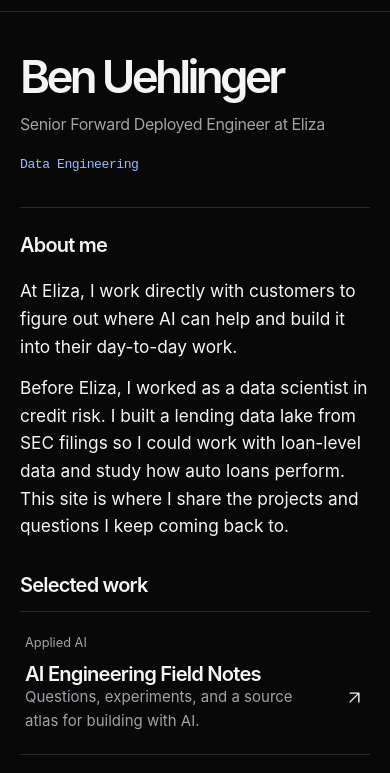
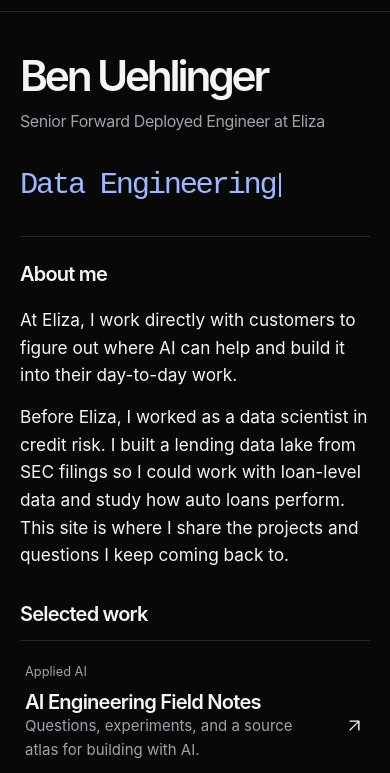
Before and after one commit to benuehlinger/bens-field-notes, an Astro site: page / in a window 390 px wide. Shown: the part 52-825 px from the top of the page. Built offline with nearby package versions, Linux system fonts and the light colour scheme; Astro itself is replaced by a stand-in of ours.

Commit message:
Make rotating type the portfolio hero

```diff
--- a/src/pages/index.astro
+++ b/src/pages/index.astro
@@ -32,14 +32,12 @@ const work = [
       <h1 id="portfolio-name">Ben Uehlinger</h1>
       <p class="portfolio-role">Senior Forward Deployed Engineer at Eliza</p>
       <div class="portfolio-disciplines">
-        <span class="portfolio-still">Applied AI</span>
-        <button class="portfolio-typed" type="button" aria-label="Pause rotating text">
+        <button class="portfolio-typed" type="button" aria-label="Pause rotating text" disabled>
           {work.map(({ area }, index) => (
-            <span
-              aria-hidden="true"
-              style={{ '--letters': area.length, '--delay': `${index * 3000}ms` }}
-            >
-              {area}
+            <span class="portfolio-phrase" aria-hidden="true" hidden={index !== 0}>
+              <span class="portfolio-lettering" style={{ '--letters': area.length }}>
+                {area}
+              </span>
             </span>
           ))}
         </button>
@@ -83,8 +81,25 @@ const work = [
 
 <script>
   const rotation = document.querySelector<HTMLButtonElement>('.portfolio-typed');
-  rotation?.addEventListener('click', () => {
-    const paused = rotation.toggleAttribute('data-paused');
-    rotation.setAttribute('aria-label', paused ? 'Resume rotating text' : 'Pause rotating text');
-  });
+  if (rotation) {
+    const phrases = Array.from(rotation.querySelectorAll<HTMLElement>('.portfolio-phrase'));
+    let current = 0;
+    const advance = () => {
+      phrases[current].hidden = true;
+      current = (current + 1) % phrases.length;
+      phrases[current].hidden = false;
+    };
+
+    let timer = window.setInterval(advance, 3000);
+    rotation.disabled = false;
+    rotation.addEventListener('click', () => {
+      const paused = rotation.toggleAttribute('data-paused');
+      rotation.setAttribute('aria-label', paused ? 'Resume rotating text' : 'Pause rotating text');
+      if (paused) {
+        window.clearInterval(timer);
+      } else {
+        timer = window.setInterval(advance, 3000);
+      }
+    });
+  }
 </script>
--- a/src/styles/portfolio.css
+++ b/src/styles/portfolio.css
@@ -5,16 +5,19 @@
 }
 
 .portfolio-hero {
-  padding-block: 10px 58px;
+  padding-block: 14px 58px;
 }
 
 .portfolio-hero h1,
 .portfolio-section h1 {
   margin: 0;
-  font-size: clamp(2.85rem, 8.3vw, 7.6rem);
   line-height: 0.98;
-  letter-spacing: -0.08em;
+  letter-spacing: -0.075em;
   font-weight: 620;
+}
+
+.portfolio-hero h1 {
+  font-size: clamp(2.65rem, 5.4vw, 5rem);
 }
 
 .portfolio-role,
@@ -26,70 +29,70 @@
 }
 
 .portfolio-disciplines {
-  display: grid;
-  margin-top: 24px;
+  margin-top: clamp(32px, 5vw, 76px);
   color: var(--accent);
-  font-family: 'Geist Mono Variable', monospace;
-  font-size: clamp(0.82rem, 2.5vw, 1.25rem);
-  line-height: 1.6;
-  letter-spacing: -0.035em;
 }
 
 .portfolio-typed {
-  display: none;
-  width: fit-content;
+  display: block;
+  min-height: 1.25em;
   margin: 0;
   padding: 0;
   border: 0;
   background: transparent;
   color: inherit;
-  font: inherit;
-  letter-spacing: inherit;
+  font-family: 'Geist Mono Variable', monospace;
+  font-size: clamp(1.6rem, 7.8vw, 5.4rem);
+  font-weight: 480;
+  line-height: 1.25;
+  letter-spacing: -0.075em;
   text-align: left;
 }
 
+.portfolio-phrase {
+  display: inline-flex;
+  align-items: baseline;
+  white-space: nowrap;
+}
+
+.portfolio-lettering {
+  display: block;
+}
+
+.portfolio-phrase::after {
+  content: '';
+  width: 0.055em;
+  min-width: 2px;
+  height: 0.78em;
+  margin-inline-start: 0.13em;
+  align-self: center;
+  background: currentColor;
+}
+
 @media (prefers-reduced-motion: no-preference) {
-  .portfolio-still {
-    display: none;
+  .portfolio-typed:not([data-paused]) .portfolio-lettering {
+    animation: portfolio-type 640ms steps(var(--letters), end) both;
   }
 
-  .portfolio-typed {
-    display: grid;
-    justify-items: start;
-    align-items: start;
-  }
-
-  .portfolio-typed span {
-    grid-area: 1 / 1;
-    white-space: nowrap;
-    visibility: hidden;
-    animation: portfolio-type 9s var(--delay) infinite;
-  }
-
-  .portfolio-typed[data-paused] span {
-    animation-play-state: paused;
+  .portfolio-typed:not([data-paused]) .portfolio-phrase::after {
+    animation: portfolio-caret 640ms steps(1, end) both;
   }
 
   @keyframes portfolio-type {
-    0% {
-      visibility: visible;
-      opacity: 1;
+    from {
       clip-path: inset(0 100% 0 0);
-      animation-timing-function: steps(var(--letters), end);
     }
-
-    9%,
-    31% {
-      visibility: visible;
-      opacity: 1;
+    to {
       clip-path: inset(0);
     }
+  }
 
-    33.333%,
-    100% {
-      visibility: hidden;
+  @keyframes portfolio-caret {
+    from {
       opacity: 0;
-      clip-path: inset(0);
+    }
+    to {
+      opacity: 1;
     }
   }
 }
@@ -203,10 +206,6 @@
     margin-top: 12px;
   }
 
-  .portfolio-disciplines {
-    margin-top: 17px;
-  }
-
   .portfolio-about {
     grid-template-columns: 1fr;
   }
```
Also changed, not shown: tests/ui.spec.mjs (+36 -30 lines).
